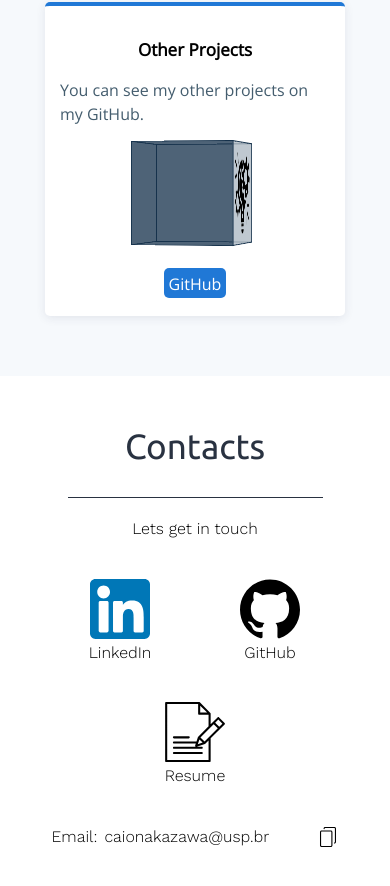
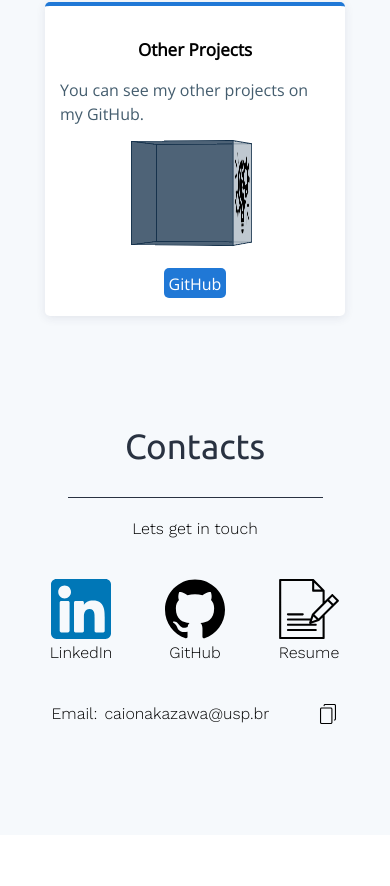
Before and after one commit to caio-k/caio-k.github.io, a React (Create React App) app: page / in a window 390 px wide. Shown: the part 3817-4703 px from the top of the page. After the commit the page ends 4652 px from the top, so only its background shows below. Built offline with nearby package versions, Linux system fonts and the light colour scheme.

Commit message:
minor fixes

```diff
--- a/src/styles/contacts.css
+++ b/src/styles/contacts.css
@@ -1,6 +1,7 @@
 .contacts-container {
     text-align: center;
     padding: 20px 0 60px 0;
+    background: var(--color-14);
 }
 
 .contacts-container h4 {
@@ -75,3 +76,10 @@
     pointer-events: auto;
     margin: 0 auto;
 }
+
+@media screen and (max-width: 450px) {
+    .contacts-content a {
+        padding: 20px 0;
+        margin: 0 2px;
+    }
+}
```
